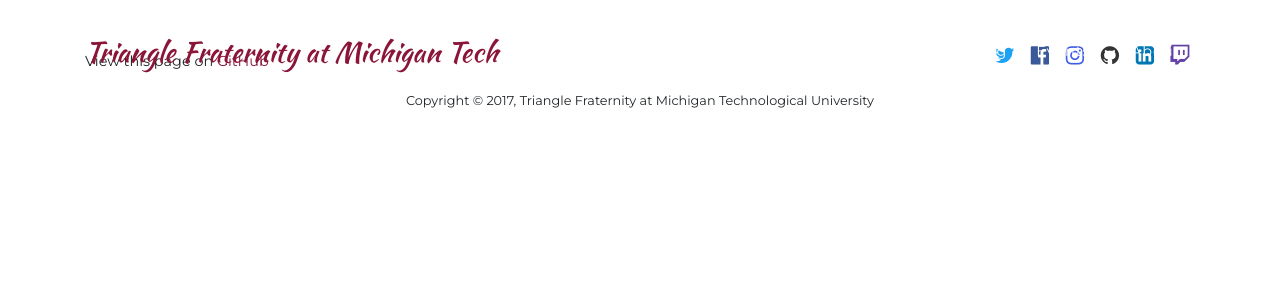
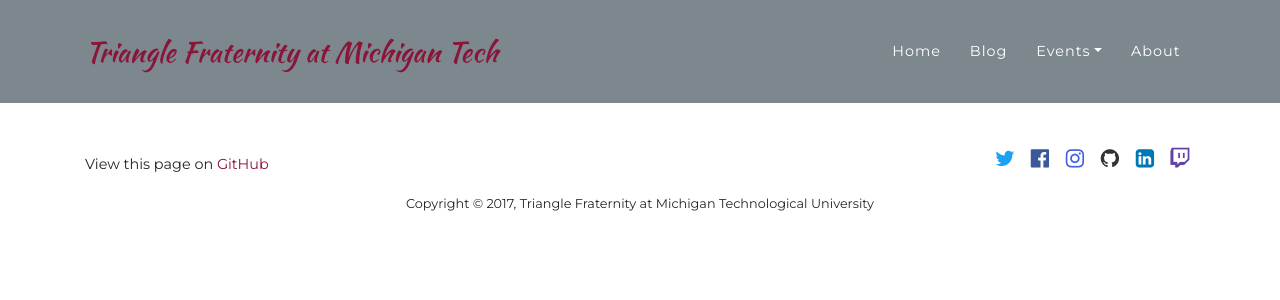
Before and after one commit to trianglefraternitymtu/trianglefraternitymtu.github.io, a Jekyll site: the page built from _events/pi-mile.md, in a window 1280 px wide. Shown: the top 300 px of the page. Built offline with Jekyll 4.4.1, drawn with Linux system fonts in a browser that asks for light colours; nearby versions of some CDN libraries; some web fonts are replaced.

Commit message:
stuff...

```diff
--- a/_includes/header.html
+++ /dev/null
@@ -1,39 +0,0 @@
-<header class="header">
-  <nav class="navbar navbar-expand-md navbar-dark fixed-top" id="mainNav">
-    <div class="container">
-      <a class="navbar-brand" href="{% link index.md %}">Triangle Fraternity at Michigan Tech</a>
-      <button class="navbar-toggler navbar-toggler-right" type="button" data-toggle="collapse" data-target="#navbarCollapse" aria-controls="navbarCollapse" aria-expanded="false" aria-label="Toggle navigation">
-        <span class="navbar-toggler-icon"></span>
-      </button>
-      <div class="collapse navbar-collapse" id="navbarCollapse">
-        <ul class="navbar-nav ml-auto">
-          <!-- <li class="nav-item active"> -->
-          <li class="nav-item">
-            <a class="nav-link" href="{% link index.md %}">Home<!-- <span class="sr-only">(current)</span>--></a>
-          </li>
-          <!-- <li class="nav-item">
-            <a class="nav-link" href="#">News</a>
-          </li> -->
-          {% if site.posts.size > 0 %}
-          <li class="nav-item">
-            <a class="nav-link" href="{% link blog/index.html %}">Blog</a>
-          </li>
-          {% endif %}
-          <li class="nav-item dropdown">
-            <a class="nav-link dropdown-toggle" href="{% link upcoming-events.md %}" id="events" data-toggle="dropdown" aria-haspopup="true" aria-expanded="false">Events</a>
-            <div class="dropdown-menu" aria-labelledby="events">
-              <a class="dropdown-item" href="{% link upcoming-events.md %}">Upcoming events</a>
-              <div class="dropdown-divider"></div>
-              {% for event in site.events %}
-              <a class="dropdown-item" href="{{ event.url }}">{{event.title}}</a>
-              {% endfor %}
-            </div>
-          </li>
-          <li class="nav-item">
-            <a class="nav-link" href="{% link about.md %}">About</a>
-          </li>
-        </ul>
-      </div>
-    </div>
-  </nav>
-</header>
--- /dev/null
+++ b/_includes/navbar.html
@@ -0,0 +1,37 @@
+<nav class="navbar navbar-expand-md navbar-dark" id="mainNav">
+  <div class="container">
+    <a class="navbar-brand" href="{% link index.md %}">Triangle Fraternity at Michigan Tech</a>
+    <button class="navbar-toggler navbar-toggler-right" type="button" data-toggle="collapse" data-target="#navbarCollapse" aria-controls="navbarCollapse" aria-expanded="false" aria-label="Toggle navigation">
+      <span class="navbar-toggler-icon"></span>
+    </button>
+    <div class="collapse navbar-collapse" id="navbarCollapse">
+      <ul class="navbar-nav ml-auto">
+        <!-- <li class="nav-item active"> -->
+        <li class="nav-item">
+          <a class="nav-link" href="{% link index.md %}">Home<!-- <span class="sr-only">(current)</span>--></a>
+        </li>
+        <!-- <li class="nav-item">
+          <a class="nav-link" href="#">News</a>
+        </li> -->
+        {% if site.posts.size > 0 %}
+        <li class="nav-item">
+          <a class="nav-link" href="{% link blog/index.html %}">Blog</a>
+        </li>
+        {% endif %}
+        <li class="nav-item dropdown">
+          <a class="nav-link dropdown-toggle" href="{% link upcoming-events.md %}" id="events" data-toggle="dropdown" aria-haspopup="true" aria-expanded="false">Events</a>
+          <div class="dropdown-menu" aria-labelledby="events">
+            <a class="dropdown-item" href="{% link upcoming-events.md %}">Upcoming events</a>
+            <div class="dropdown-divider"></div>
+            {% for event in site.events %}
+            <a class="dropdown-item" href="{{ event.url }}">{{event.title}}</a>
+            {% endfor %}
+          </div>
+        </li>
+        <li class="nav-item">
+          <a class="nav-link" href="{% link about.md %}">About</a>
+        </li>
+      </ul>
+    </div>
+  </div>
+</nav>
--- a/_layouts/event.html
+++ b/_layouts/event.html
@@ -3,7 +3,7 @@
   {% include head.html %}
 
   <body>
-    {% include header.html %}
+    {% include navbar.html %}
     <main role="main" class="container mt-3">
       {{ content }}
     </main>
--- a/_layouts/home.html
+++ b/_layouts/home.html
@@ -3,7 +3,8 @@
   {% include head.html %}
 
   <body>
-    {% include header.html %}
+    {% include navbar.html %}
+    <header class="masthead">
       {% if page.cover-images %}
       <div id="cover-image-carousel" class="carousel slide" data-ride="carousel" data-interval="7500">
         <ol class="carousel-indicators">
@@ -42,6 +43,7 @@
         </a>
       </div>
       {% endif %}
+    </header>
 
     <main role="main" class="container mt-3">
       {{ content }}
--- a/_layouts/page.html
+++ b/_layouts/page.html
@@ -3,7 +3,7 @@
   {% include head.html %}
 
   <body id="page-top">
-    {% include header.html %}
+    {% include navbar.html %}
     <main role="main" class="container mt-3">
       {{ content }}
     </main>
--- a/_layouts/post.html
+++ b/_layouts/post.html
@@ -3,7 +3,7 @@
   {% include head.html %}
 
   <body id="page-top">
-    {% include header.html %}
+    {% include navbar.html %}
     <main role="main" class="container mt-3">
       <div class="blog-post">
         <h1 class="blog-post-title">{{ page.title }}</h1>
--- a/_sass/_masthead.scss
+++ b/_sass/_masthead.scss
@@ -2,10 +2,10 @@
 header.masthead {
   text-align: center;
   color: white;
-  background-image: url('../img/header-bg.jpg');
-  background-repeat: no-repeat;
-  background-attachment: scroll;
-  background-position: center center;
+  // background-image: url('../img/header-bg.jpg');
+  // background-repeat: no-repeat;
+  // background-attachment: scroll;
+  // background-position: center center;
   @include background-cover;
   .intro-text {
     padding-top: 150px;
--- a/_sass/_navbar.scss
+++ b/_sass/_navbar.scss
@@ -1,6 +1,7 @@
 // Styling for the navbar
 #mainNav {
-  background-color: $gray-900;
+  background-color: $secondary;
+  border: none;
   .navbar-toggler {
     font-size: 12px;
     right: 0;
@@ -8,8 +9,12 @@
     text-transform: uppercase;
     color: white;
     border: 0;
-    background-color: $primary;
+    background-color: $secondary;
     @include heading-font;
+
+    .navbar-toggler-icon {
+      color: white;
+    }
   }
   .navbar-brand {
     color: $primary;
@@ -35,6 +40,21 @@
           color: $primary;
         }
       }
+
+      &.dropdown {
+        .dropdown-toggle {
+        }
+        .dropdown-menu {
+          background-color: $triangle-light-gray;
+
+          .dropdown-divider {
+            // border-color: red;
+          }
+          .dropdown-item {
+
+          }
+        }
+      }
     }
   }
 }
@@ -45,8 +65,7 @@
     -webkit-transition: padding-top 0.3s, padding-bottom 0.3s;
     -moz-transition: padding-top 0.3s, padding-bottom 0.3s;
     transition: padding-top 0.3s, padding-bottom 0.3s;
-    border: none;
-    background-color: transparent;
+    // background-color: transparent;
     .navbar-brand {
       font-size: 1.75em;
       -webkit-transition: all 0.3s;
@@ -63,7 +82,7 @@
     &.navbar-shrink {
       padding-top: 0;
       padding-bottom: 0;
-      background-color: $gray-900;
+      background-color: $triangle-gray;
       .navbar-brand {
         font-size: 1.25em;
         padding: 12px 0;
```
Lines whose indentation alone changed are shown as unchanged.
